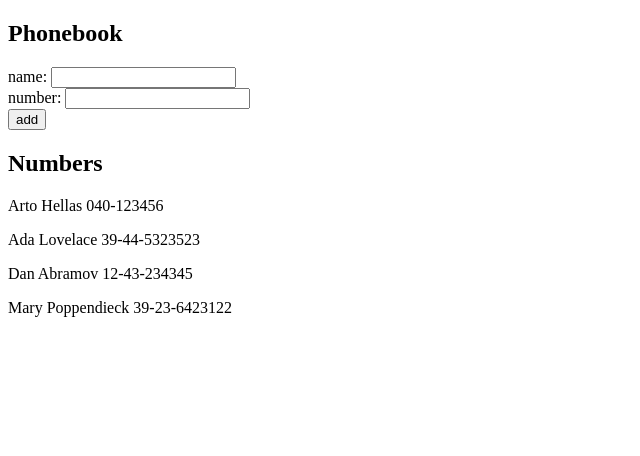
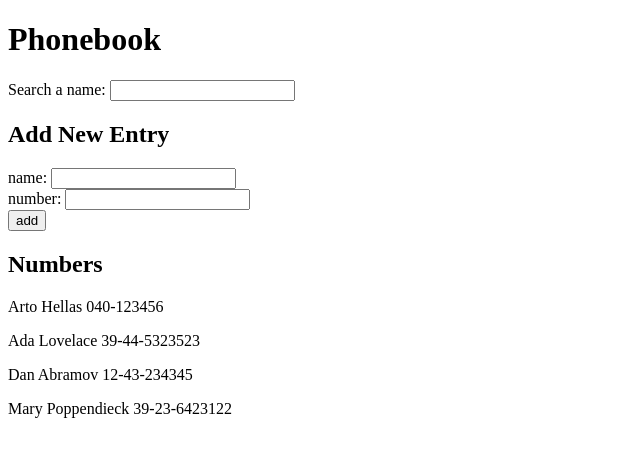
Before and after one commit to Maycas/Full-Stack-Open, a React (Vite) app in the folder Part 02 - Communicating with server/phonebook/: page / in a window 1280 px wide. Shown: the top 456 px of the page, without its empty margins (0-640 px from the left). Built offline with nearby package versions, Linux system fonts and the light colour scheme.

Commit message:
Exercise 2.9

```diff
--- a/Part 02 - Communicating with server/phonebook/src/App.jsx
+++ b/Part 02 - Communicating with server/phonebook/src/App.jsx
@@ -9,6 +9,7 @@ const App = () => {
     { name: 'Mary Poppendieck', number: '39-23-6423122', id: 4 },
   ]);
   const [newPerson, setNewPerson] = useState({ name: '', number: '', id: '' });
+  const [searchQuery, setSearchQuery] = useState('');
 
   const addNewPerson = (event) => {
     event.preventDefault();
@@ -16,6 +17,7 @@ const App = () => {
     const personExists = persons.some((person) =>
       _.isEqual(_.omit(person, ['id']), _.omit(newPerson, ['id']))
     );
+
     if (personExists) {
       alert(
         `${newPerson.name} (${newPerson.number}) is already added to phonebook`
@@ -34,9 +36,19 @@ const App = () => {
     }));
   };
 
+  const handleSearchChange = (event) => setSearchQuery(event.target.value);
+
+  const filteredPersons = persons.filter((person) =>
+    person.name.toLowerCase().includes(searchQuery.toLowerCase())
+  );
+
   return (
     <div>
-      <h2>Phonebook</h2>
+      <h1>Phonebook</h1>
+      <div>
+        Search a name: <input name='search' onChange={handleSearchChange} />
+      </div>
+      <h2>Add New Entry</h2>
       <form>
         <div>
           name: <input name='name' onChange={handleInputChange} />
@@ -51,7 +63,7 @@ const App = () => {
         </div>
       </form>
       <h2>Numbers</h2>
-      {persons.map((person) => (
+      {filteredPersons.map((person) => (
         <p key={person.id}>
           {person.name} {person.number}
         </p>
```
